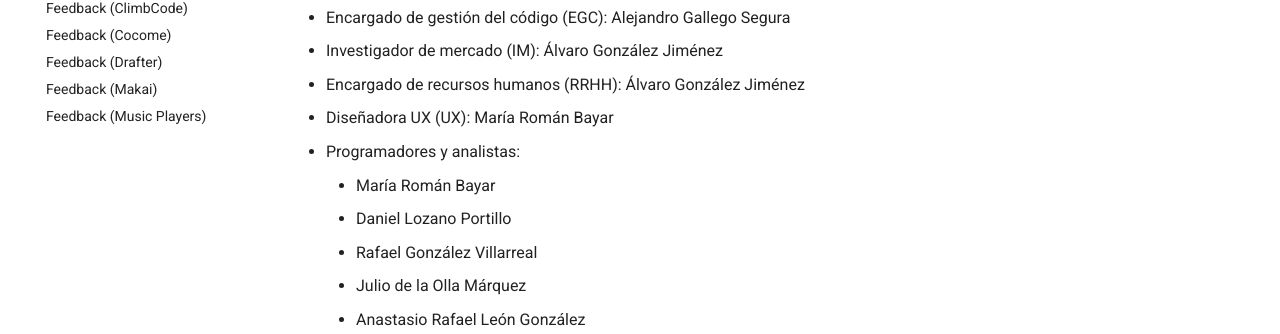
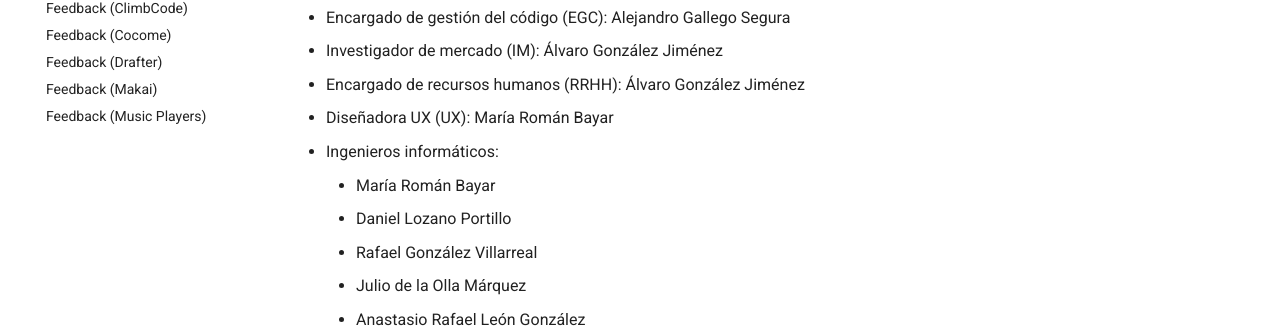
Before and after one commit to alexgs922/ispp18-wiki, an MkDocs documentation site: the page built from docs/organizacion.md, in a window 1280 px wide and 1270 px high. Shown: the part 426-760 px from the top of the window. Built offline with MkDocs 1.6.1 and Material for MkDocs 9.7.7, drawn with Linux system fonts in a browser that asks for light colours; old or Windows-style settings are respelled for this version of MkDocs.

Commit message:
Cambiada la posición de 'Informático y analista' a 'Ingeniero informático'

```diff
--- a/docs/organizacion.md
+++ b/docs/organizacion.md
@@ -9,7 +9,7 @@ Aqui se pondrán los diferentes datos relacionados con la organización del grup
 * Investigador de mercado (IM): Álvaro González Jiménez
 * Encargado de recursos humanos (RRHH): Álvaro González Jiménez
 * Diseñadora UX (UX): María Román Bayar
-* Programadores y analistas:
+* Ingenieros informáticos:
     * María Román Bayar
     * Daniel Lozano Portillo
     * Rafael González Villarreal
```
